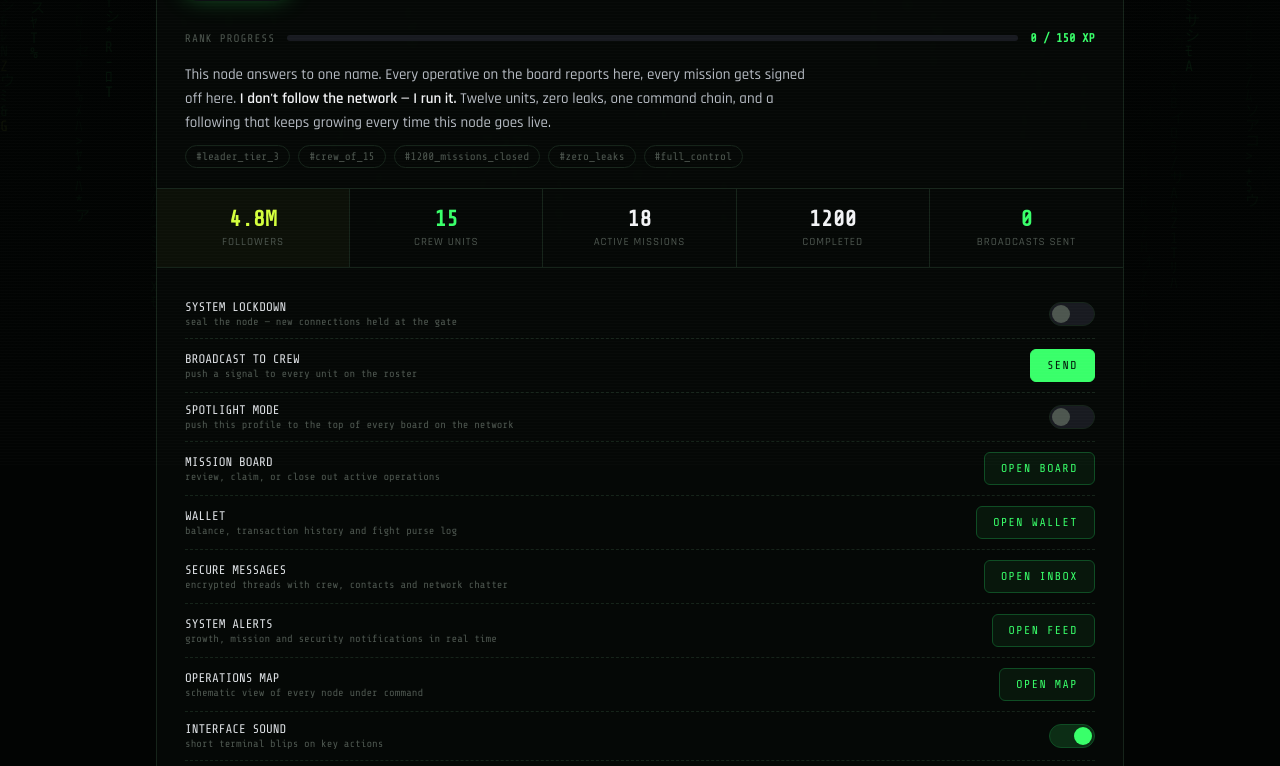
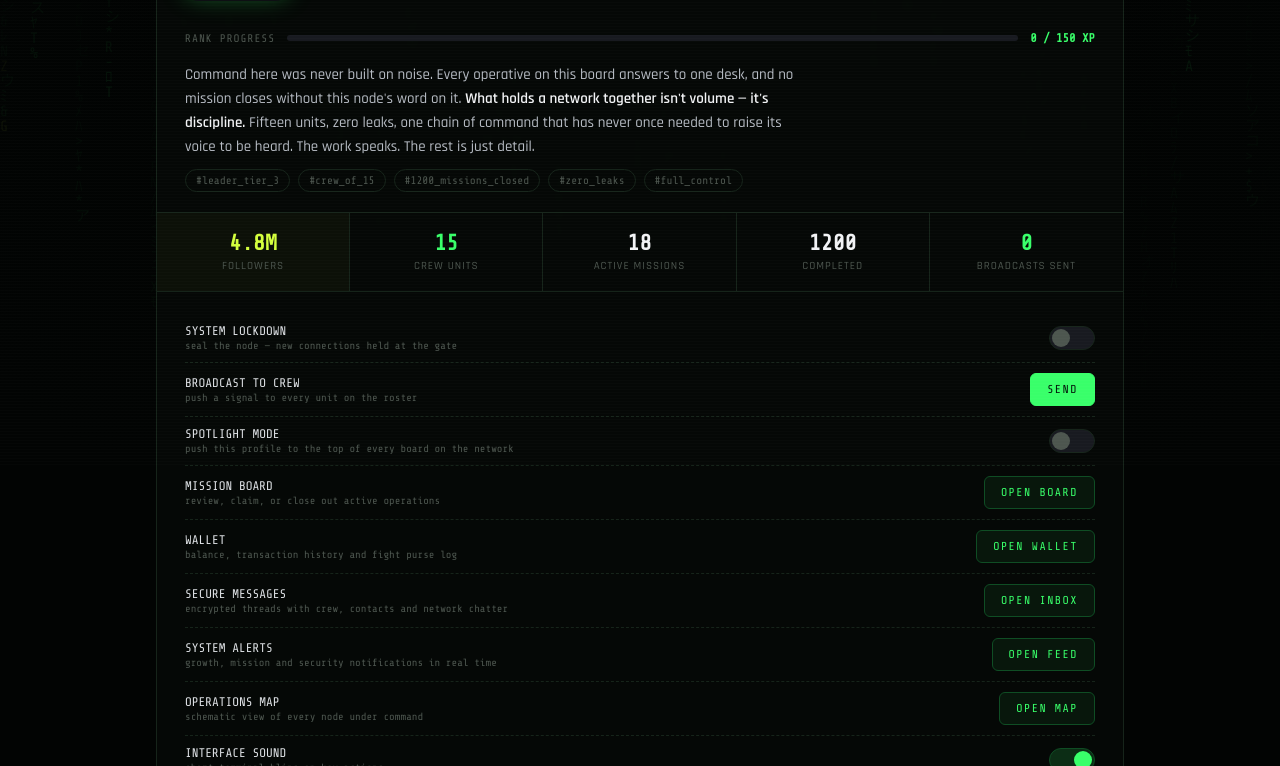
Before and after one commit to 3lim3hmoud/diesel, a plain HTML site: page command.html in a window 1280 px wide. Shown: the part 334-1100 px from the top of the page. Drawn offline with nearby package versions, Linux system fonts and the light colour scheme.

Commit message:
Add files via upload

```diff
--- a/command.html
+++ b/command.html
@@ -27,7 +27,9 @@
     width:104px; height:104px; border-radius:14px; background:#08090b; border:2px solid var(--green);
     box-shadow:0 0 0 4px #0d0f13, 0 0 24px rgba(57,255,106,0.35);
     display:flex; align-items:center; justify-content:center; font-size:44px; color:var(--green); flex-shrink:0;
+    overflow:hidden;
   }
+  .avatar img{ width:100%; height:100%; object-fit:cover; display:block; }
   .id-block{ padding-top:52px; flex:1; min-width:240px; }
   .name-row{ display:flex; align-items:center; gap:10px; flex-wrap:wrap; }
   .name{ font-family:'Rajdhani', sans-serif; font-weight:800; font-size:30px; letter-spacing:1px; color:#f2f3f5; text-shadow:0 0 18px rgba(57,255,106,0.35); }
@@ -112,7 +114,7 @@
     <div class="banner"></div>
 
     <div class="head">
-      <div class="avatar">&#9760;</div>
+      <div class="avatar"><img src="icons/icon-512.png" alt="DIESEL emblem"></div>
       <div class="id-block">
         <div class="name-row">
           <span class="name">AL-MORADI EL-DIESEL</span>
@@ -130,9 +132,10 @@
     </div>
 
     <div class="bio">
-      This node answers to one name. Every operative on the board reports here, every mission
-      gets signed off here. <b>I don't follow the network — I run it.</b> Twelve units, zero leaks,
-      one command chain, and a following that keeps growing every time this node goes live.
+      Command here was never built on noise. Every operative on this board answers to one desk, and no mission
+      closes without this node's word on it. <b>What holds a network together isn't volume — it's discipline.</b>
+      Fifteen units, zero leaks, one chain of command that has never once needed to raise its voice to be heard.
+      The work speaks. The rest is just detail.
     </div>
 
     <div class="tags">
```
